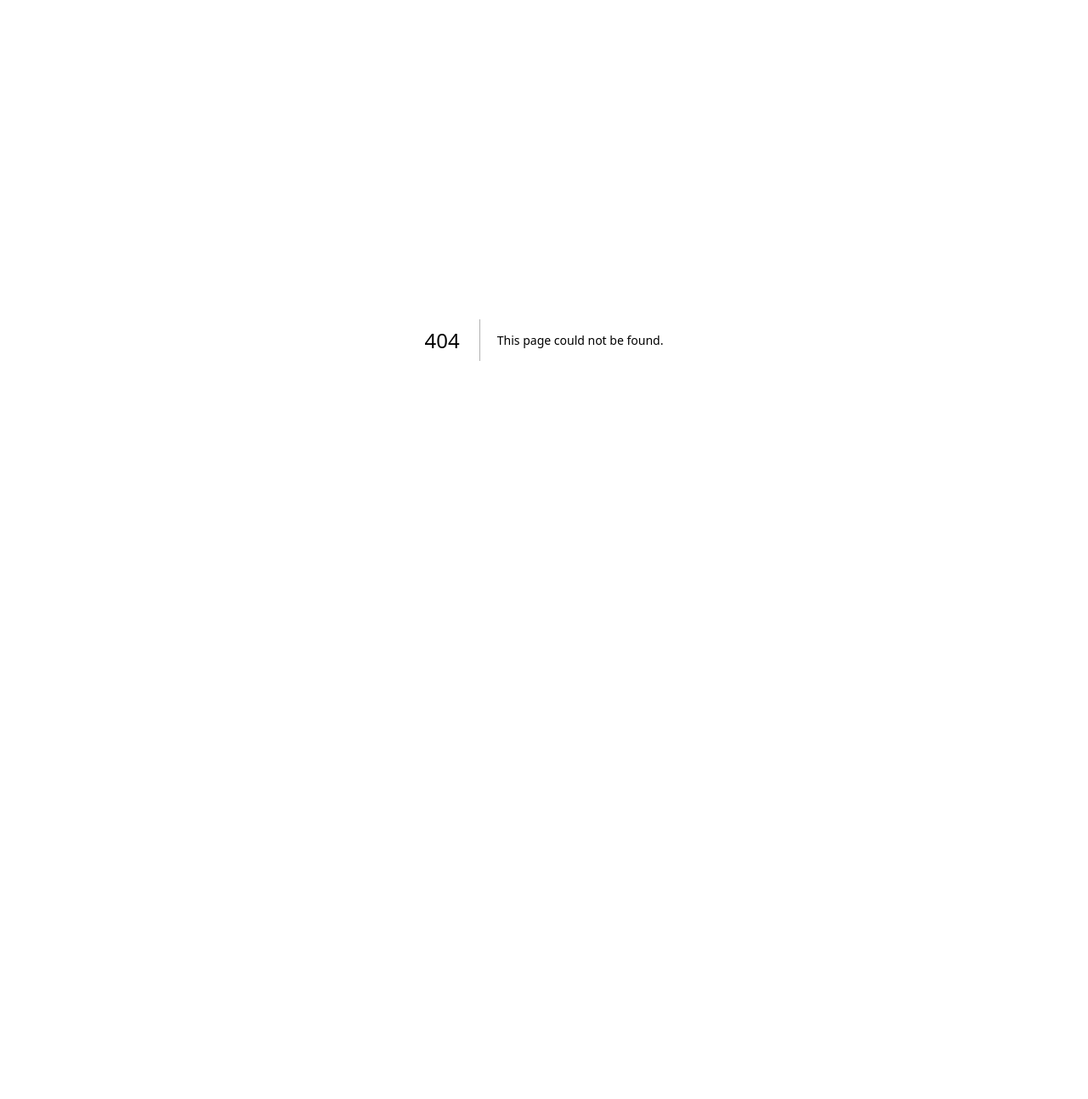
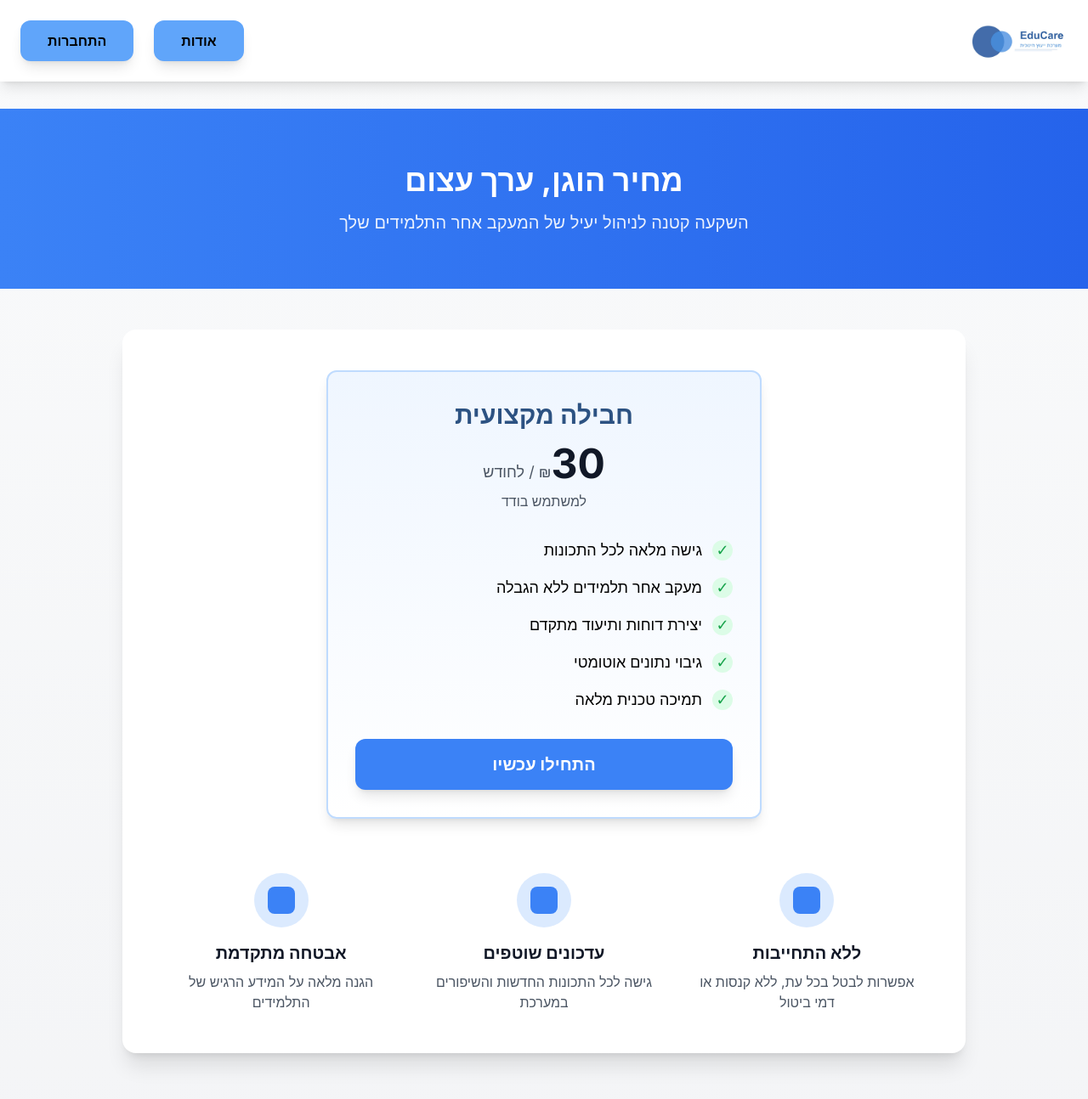
Before and after one commit to mayageva11/EduCare, a Next.js app: page /pricing in a window 1280 px wide. Before the commit this address had no page. Shown: the top 1294 px of the page at 85% size. Before the commit the page ends 800 px from the top, so only its background shows below. Built offline with nearby package versions, Linux system fonts and the light colour scheme.

Commit message:
pricing ui

```diff
--- a/app/aboutUs/page.tsx
+++ b/app/aboutUs/page.tsx
@@ -6,40 +6,34 @@ import logoImage from '../../assets/logo.png';
 
 export default function AboutUsPage() {
   return (
-    <>
+    <div dir='rtl'>
       {/* Navigation */}
-      <nav className='w-full bg-white py-6 mb-8 shadow-lg'>
+      <nav className='w-full bg-white py-4 mb-8 shadow-lg' dir='rtl'>
         <div className='max-w-7xl mx-auto px-6 flex justify-between items-center'>
           <div className='flex items-center space-x-2'>
             <Image
               src={logoImage}
-              alt='EduCare Logo'
-              width={120}
-              height={48}
-              className='h-12 w-auto'
-              priority
+              alt='EduCare לוגו'
+              width={300}
+              height={120}
+              className='h-16 w-auto'
             />
-            <span className='text-2xl font-bold text-[#2c5282] ml-2'>
-              EduCare
-            </span>
           </div>
 
           <div className='flex gap-6'>
             <Link
               href='/pricing'
               className='px-8 py-3 rounded-xl bg-blue-400 text-black font-semibold
-                        hover:bg-blue-500 transition-all duration-200 shadow-lg
-                        hover:shadow-xl hover:-translate-y-0.5 text-xl'
+                      hover:bg-blue-500 transition-all duration-200 shadow-lg'
             >
-              Pricing
+              מחירים
             </Link>
             <Link
               href='/'
               className='px-8 py-3 rounded-xl bg-blue-400 text-black font-semibold
-                        hover:bg-blue-500 transition-all duration-200 shadow-lg
-                        hover:shadow-xl hover:-translate-y-0.5 text-xl'
+                      hover:bg-blue-500 transition-all duration-200 shadow-lg'
             >
-              Sign In
+              התחברות
             </Link>
           </div>
         </div>
@@ -49,10 +43,10 @@ export default function AboutUsPage() {
       <div className='bg-gradient-to-r from-blue-500 to-blue-600 text-white py-20 mb-12'>
         <div className='container mx-auto px-4 max-w-4xl text-center'>
           <h1 className='text-5xl font-bold mb-6'>
-            Empowering School Counselors in Israel
+            מעצימים יועצים חינוכיים בישראל
           </h1>
           <p className='text-2xl opacity-90'>
-            Transforming student support through digital organization
+            מובילים את המהפכה הדיגיטלית בתמיכה בתלמידים
           </p>
         </div>
       </div>
@@ -63,20 +57,19 @@ export default function AboutUsPage() {
           {/* Mission Section */}
           <section className='bg-white rounded-2xl shadow-xl p-10 transform hover:scale-[1.01] transition-all duration-300'>
             <h2 className='text-3xl font-bold text-[#2c5282] mb-6'>
-              Our Mission
+              החזון שלנו
             </h2>
             <p className='text-xl text-gray-700 leading-relaxed'>
-              At EduCare, we understand the challenges faced by school
-              counselors managing large student populations. Our platform
-              transforms the traditional Excel-based tracking into an intuitive,
-              secure, and efficient digital solution.
+              ב-EduCare, אנחנו מבינים את האתגרים שעומדים בפני יועצים חינוכיים
+              המנהלים אוכלוסיות תלמידים גדולות. הפלטפורמה שלנו הופכת את המעקב
+              המסורתי מבוסס האקסל למערכת דיגיטלית אינטואיטיבית, מאובטחת ויעילה.
             </p>
           </section>
 
           {/* Features Grid */}
           <section className='space-y-8'>
             <h2 className='text-3xl font-bold text-[#2c5282] text-center mb-10'>
-              What We Offer
+              מה אנחנו מציעים
             </h2>
             <div className='grid md:grid-cols-2 gap-8'>
               <div className='bg-white p-8 rounded-2xl shadow-lg hover:shadow-xl transition-all duration-300'>
@@ -84,12 +77,11 @@ export default function AboutUsPage() {
                   <div className='w-8 h-8 bg-blue-500 rounded-lg'></div>
                 </div>
                 <h3 className='text-2xl font-bold text-[#2c5282] mb-4'>
-                  Streamlined Documentation
+                  תיעוד מתקדם
                 </h3>
                 <p className='text-lg text-gray-700'>
-                  Replace cumbersome spreadsheets with our intuitive digital
-                  system, designed specifically for managing student records and
-                  interactions.
+                  החליפו גליונות אקסל מסורבלים במערכת דיגיטלית אינטואיטיבית,
+                  המיועדת במיוחד לניהול רשומות תלמידים ואינטראקציות.
                 </p>
               </div>
 
@@ -98,12 +90,11 @@ export default function AboutUsPage() {
                   <div className='w-8 h-8 bg-blue-500 rounded-lg'></div>
                 </div>
                 <h3 className='text-2xl font-bold text-[#2c5282] mb-4'>
-                  Professional Network
+                  רשת מקצועית
                 </h3>
                 <p className='text-lg text-gray-700'>
-                  Connect with fellow counselors, share knowledge, and exchange
-                  experiences about working with various professionals in the
-                  field.
+                  התחברו עם עמיתים למקצוע, שתפו ידע והחליפו חוויות על עבודה עם
+                  אנשי מקצוע שונים בתחום.
                 </p>
               </div>
 
@@ -112,12 +103,11 @@ export default function AboutUsPage() {
                   <div className='w-8 h-8 bg-blue-500 rounded-lg'></div>
                 </div>
                 <h3 className='text-2xl font-bold text-[#2c5282] mb-4'>
-                  Activity Tracking
+                  מעקב פעילויות
                 </h3>
                 <p className='text-lg text-gray-700'>
-                  Keep detailed records of all student interactions, meetings,
-                  and interventions with our easy-to-use date-based tracking
-                  system.
+                  שמרו על תיעוד מפורט של כל האינטראקציות עם תלמידים, פגישות
+                  והתערבויות באמצעות מערכת מעקב מבוססת תאריכים קלה לשימוש.
                 </p>
               </div>
 
@@ -126,11 +116,11 @@ export default function AboutUsPage() {
                   <div className='w-8 h-8 bg-blue-500 rounded-lg'></div>
                 </div>
                 <h3 className='text-2xl font-bold text-[#2c5282] mb-4'>
-                  Verified Platform
+                  פלטפורמה מאומתת
                 </h3>
                 <p className='text-lg text-gray-700'>
-                  Rest assured with our verified-users-only policy, ensuring a
-                  secure and professional environment for all counselors.
+                  תוכלו להיות רגועים עם מדיניות המשתמשים המאומתים שלנו, המבטיחה
+                  סביבה מקצועית ומאובטחת לכל היועצים.
                 </p>
               </div>
             </div>
@@ -139,11 +129,11 @@ export default function AboutUsPage() {
           {/* Call to Action */}
           <section className='bg-gradient-to-r from-blue-500 to-blue-600 rounded-2xl shadow-xl p-12 text-center text-white'>
             <h2 className='text-3xl font-bold mb-6'>
-              Ready to Transform Your Work?
+              מוכנים לשנות את דרך העבודה שלכם?
             </h2>
             <p className='text-xl mb-8 opacity-90'>
-              Join hundreds of school counselors already using EduCare to
-              improve their workflow.
+              הצטרפו למאות היועצים החינוכיים שכבר משתמשים ב-EduCare לשיפור
+              תהליכי העבודה שלהם.
             </p>
             <Link
               href='/register'
@@ -151,11 +141,11 @@ export default function AboutUsPage() {
                         font-bold shadow-lg hover:shadow-xl hover:-translate-y-0.5
                         transition-all duration-200'
             >
-              Join EduCare Today
+              הצטרפו ל-EduCare עכשיו
             </Link>
           </section>
         </div>
       </main>
-    </>
+    </div>
   );
 }
--- a/app/page.tsx
+++ b/app/page.tsx
@@ -21,23 +21,23 @@ export default function LoginPage() {
   };
 
   return (
-    <div className='min-h-screen bg-gray-100'>
+    <div className='min-h-screen bg-gray-100' dir='rtl'>
       <Navbar />
 
       <div className='container mx-auto px-4 flex justify-center items-center min-h-[calc(100vh-12rem)]'>
         <div className='w-full max-w-md mb-8 bg-white rounded-xl shadow-xl p-8 space-y-8'>
-          <h1 className='text-3xl font-bold text-center text-black'>
-            Welcome Back
-          </h1>
+          {/* <h1 className='text-3xl font-bold text-center text-black'>
+            ברוכים השבים
+          </h1> */}
 
           {/* Logo Below Welcome Back */}
           <div className='flex justify-center items-center mb-8'>
             <Image
               src={logoImage}
-              alt='EduCare Logo'
+              alt='EduCare לוגו'
               width={300}
               height={120}
-              className='h-32 w-auto' // Increased to h-32
+              className='h-32 w-auto'
             />
           </div>
 
@@ -47,7 +47,7 @@ export default function LoginPage() {
                 htmlFor='email'
                 className='block text-lg font-medium text-black mb-2'
               >
-                Email Address
+                כתובת אימייל
               </label>
               <input
                 id='email'
@@ -56,8 +56,8 @@ export default function LoginPage() {
                 onChange={e => setEmail(e.target.value)}
                 className='w-full px-4 py-3 rounded-lg border-2 border-blue-400
                          focus:ring-2 focus:ring-blue-500 focus:border-blue-500
-                         transition-all duration-200 text-lg text-black'
-                placeholder='Enter your email'
+                         transition-all duration-200 text-lg text-black text-right'
+                placeholder='הכנס את האימייל שלך'
                 required
               />
             </div>
@@ -67,7 +67,7 @@ export default function LoginPage() {
                 htmlFor='password'
                 className='block text-lg font-medium text-black mb-2'
               >
-                Password
+                סיסמה
               </label>
               <input
                 id='password'
@@ -76,8 +76,8 @@ export default function LoginPage() {
                 onChange={e => setPassword(e.target.value)}
                 className='w-full px-4 py-3 rounded-lg border-2 border-blue-400
                          focus:ring-2 focus:ring-blue-500 focus:border-blue-500
-                         transition-all duration-200 text-lg text-black'
-                placeholder='Enter your password'
+                         transition-all duration-200 text-lg text-black text-right'
+                placeholder='הכנס את הסיסמה שלך'
                 required
               />
             </div>
@@ -89,20 +89,20 @@ export default function LoginPage() {
              transform hover:scale-[1.02] transition-all duration-200
              mx-auto block'
             >
-              Submit
+              התחבר
             </button>
           </form>
 
           <div className='text-center pt-4'>
             <p className='text-black text-lg'>
-              New here?{' '}
+              חדש כאן?{' '}
               <Link
                 href='/register'
                 className='text-black font-bold hover:underline'
               >
-                Click here
+                לחץ כאן
               </Link>{' '}
-              to register
+              להרשמה
             </p>
           </div>
         </div>
--- /dev/null
+++ b/app/pricing/layout.tsx
@@ -0,0 +1,19 @@
+interface PricingLayoutProps {
+  children: React.ReactNode;
+}
+
+export default function PricingLayout({ children }: PricingLayoutProps) {
+  return (
+    <div
+      dir='rtl'
+      className='min-h-screen bg-gradient-to-b from-gray-50 to-gray-100'
+    >
+      {children}
+    </div>
+  );
+}
+
+export const metadata = {
+  title: 'מחירים - EduCare',
+  description: 'תמחור ותוכניות מנוי למערכת EduCare'
+};
--- /dev/null
+++ b/app/pricing/page.tsx
@@ -0,0 +1,182 @@
+import Image from 'next/image';
+import Link from 'next/link';
+import logoImage from '../../assets/logo.png';
+
+export default function PricingPage() {
+  return (
+    <div
+    //   dir='rtl'
+    //   className='min-h-screen bg-gradient-to-b from-gray-50 to-gray-100'
+    >
+      {/* Navigation */}
+      <nav className='w-full bg-white py-4 mb-8 shadow-lg' dir='rtl'>
+        <div className='max-w-7xl mx-auto px-6 flex justify-between items-center'>
+          <div className='flex items-center space-x-2'>
+            <Image
+              src={logoImage}
+              alt='EduCare לוגו'
+              width={300}
+              height={120}
+              className='h-16 w-auto'
+            />
+          </div>
+
+          <div className='flex gap-6'>
+            <Link
+              href='/aboutUs'
+              className='px-8 py-3 rounded-xl bg-blue-400 text-black font-semibold
+                      hover:bg-blue-500 transition-all duration-200 shadow-lg'
+            >
+              אודות
+            </Link>
+            <Link
+              href='/'
+              className='px-8 py-3 rounded-xl  bg-blue-400 text-black font-semibold
+                      hover:bg-blue-500 transition-all duration-200 shadow-lg'
+            >
+              התחברות
+            </Link>
+          </div>
+        </div>
+      </nav>
+
+      {/* Hero Section */}
+      <div className='bg-gradient-to-r from-blue-500 to-blue-600 text-white py-16'>
+        <div className='container mx-auto px-4 max-w-4xl text-center'>
+          <h1 className='text-4xl font-bold mb-4'>מחיר הוגן, ערך עצום</h1>
+          <p className='text-xl opacity-90'>
+            השקעה קטנה לניהול יעיל של המעקב אחר התלמידים שלך
+          </p>
+        </div>
+      </div>
+
+      {/* Main Content */}
+      <main className='container mx-auto px-4 py-12 max-w-5xl'>
+        <div className='bg-white rounded-2xl shadow-xl p-8 md:p-12'>
+          {/* Price Card */}
+          <div className='max-w-lg mx-auto bg-gradient-to-b from-blue-50 to-white rounded-xl shadow-lg p-8 border-2 border-blue-200'>
+            <div className='text-center mb-8'>
+              <h2 className='text-3xl font-bold text-[#2c5282] mb-4'>
+                חבילה מקצועית
+              </h2>
+              <div className='flex justify-center items-end text-5xl font-bold text-gray-900 mb-2'>
+                30
+                <span className='text-lg text-gray-600 font-normal'>
+                  ₪ / לחודש
+                </span>
+              </div>
+              <p className='text-gray-600'>למשתמש בודד</p>
+            </div>
+
+            <div className='space-y-4 mb-8'>
+              <div className='flex items-center gap-3 text-lg'>
+                <div className='w-6 h-6 rounded-full bg-green-100 flex items-center justify-center'>
+                  <span className='text-green-600'>✓</span>
+                </div>
+                <span>גישה מלאה לכל התכונות</span>
+              </div>
+              <div className='flex items-center gap-3 text-lg'>
+                <div className='w-6 h-6 rounded-full bg-green-100 flex items-center justify-center'>
+                  <span className='text-green-600'>✓</span>
+                </div>
+                <span>מעקב אחר תלמידים ללא הגבלה</span>
+              </div>
+              <div className='flex items-center gap-3 text-lg'>
+                <div className='w-6 h-6 rounded-full bg-green-100 flex items-center justify-center'>
+                  <span className='text-green-600'>✓</span>
+                </div>
+                <span>יצירת דוחות ותיעוד מתקדם</span>
+              </div>
+              <div className='flex items-center gap-3 text-lg'>
+                <div className='w-6 h-6 rounded-full bg-green-100 flex items-center justify-center'>
+                  <span className='text-green-600'>✓</span>
+                </div>
+                <span>גיבוי נתונים אוטומטי</span>
+              </div>
+              <div className='flex items-center gap-3 text-lg'>
+                <div className='w-6 h-6 rounded-full bg-green-100 flex items-center justify-center'>
+                  <span className='text-green-600'>✓</span>
+                </div>
+                <span>תמיכה טכנית מלאה</span>
+              </div>
+            </div>
+
+            <Link
+              href='/register'
+              className='block w-full py-4 px-6 bg-blue-500 text-white text-center text-xl
+                       font-bold rounded-xl shadow-lg hover:bg-blue-600
+                       transform hover:scale-[1.02] transition-all duration-200'
+            >
+              התחילו עכשיו
+            </Link>
+          </div>
+
+          {/* Additional Benefits */}
+          <div className='mt-16 grid md:grid-cols-3 gap-8'>
+            <div className='text-center'>
+              <div className='w-16 h-16 bg-blue-100 rounded-full mx-auto mb-4 flex items-center justify-center'>
+                <div className='w-8 h-8 bg-blue-500 rounded-lg'></div>
+              </div>
+              <h3 className='text-xl font-bold text-gray-900 mb-2'>
+                ללא התחייבות
+              </h3>
+              <p className='text-gray-600'>
+                אפשרות לבטל בכל עת, ללא קנסות או דמי ביטול
+              </p>
+            </div>
+
+            <div className='text-center'>
+              <div className='w-16 h-16 bg-blue-100 rounded-full mx-auto mb-4 flex items-center justify-center'>
+                <div className='w-8 h-8 bg-blue-500 rounded-lg'></div>
+              </div>
+              <h3 className='text-xl font-bold text-gray-900 mb-2'>
+                עדכונים שוטפים
+              </h3>
+              <p className='text-gray-600'>
+                גישה לכל התכונות החדשות והשיפורים במערכת
+              </p>
+            </div>
+
+            <div className='text-center'>
+              <div className='w-16 h-16 bg-blue-100 rounded-full mx-auto mb-4 flex items-center justify-center'>
+                <div className='w-8 h-8 bg-blue-500 rounded-lg'></div>
+              </div>
+              <h3 className='text-xl font-bold text-gray-900 mb-2'>
+                אבטחה מתקדמת
+              </h3>
+              <p className='text-gray-600'>
+                הגנה מלאה על המידע הרגיש של התלמידים
+              </p>
+            </div>
+          </div>
+        </div>
+
+        {/* FAQ Section */}
+        <div className='mt-16 text-center'>
+          <h2 className='text-3xl font-bold text-[#2c5282] mb-8'>
+            שאלות נפוצות
+          </h2>
+          <div className='grid md:grid-cols-2 gap-8 text-right'>
+            <div>
+              <h3 className='text-xl font-bold text-gray-900 mb-2'>
+                איך מתחילים?
+              </h3>
+              <p className='text-gray-600'>
+                פשוט נרשמים למערכת, מאמתים את היותכם יועצים חינוכיים, ומתחילים
+                להשתמש!
+              </p>
+            </div>
+            <div>
+              <h3 className='text-xl font-bold text-gray-900 mb-2'>
+                האם המידע מאובטח?
+              </h3>
+              <p className='text-gray-600'>
+                כן, אנחנו משתמשים בטכנולוגיות אבטחה מתקדמות להגנה על המידע.
+              </p>
+            </div>
+          </div>
+        </div>
+      </main>
+    </div>
+  );
+}
--- a/components/NavBar.jsx
+++ b/components/NavBar.jsx
@@ -5,12 +5,12 @@ import logoImage from '../assets/logo.png';
 
 export default function Navbar() {
   return (
-    <nav className='w-full bg-white py-4 mb-8 shadow-lg'>
+    <nav className='w-full bg-white py-4 mb-8 shadow-lg' dir='rtl'>
       <div className='max-w-7xl mx-auto px-6 flex justify-between items-center'>
         <div className='flex items-center space-x-2'>
           <Image
             src={logoImage}
-            alt='EduCare Logo'
+            alt='EduCare לוגו'
             width={256}
             height={120}
             className='h-16 w-auto'
@@ -20,17 +20,17 @@ export default function Navbar() {
         <div className='flex gap-6'>
           <Link
             href='/aboutUs'
-            className='px-6 py-3 rounded-2xl bg-blue-400 text-black font-semibold
-                     hover:bg-blue-500  transition-all duration-200 shadow-md text-xl'
+            className='px-8 py-3 rounded-xl bg-blue-400 text-black font-semibold
+                      hover:bg-blue-500 transition-all duration-200 shadow-lg'
           >
-            About Us
+            אודות
           </Link>
           <Link
             href='/pricing'
-            className='px-6 py-3 rounded-2xl bg-blue-400 text-black font-semibold
-                     hover:bg-blue-500 transition-all duration-200 shadow-md text-xl'
+            className='px-8 py-3 rounded-xl bg-blue-400 text-black font-semibold
+                      hover:bg-blue-500 transition-all duration-200 shadow-lg'
           >
-            Pricing
+            מחירים
           </Link>
         </div>
       </div>
```
